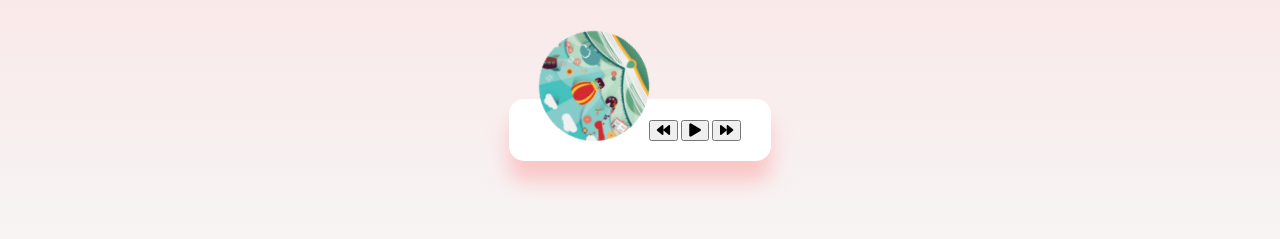
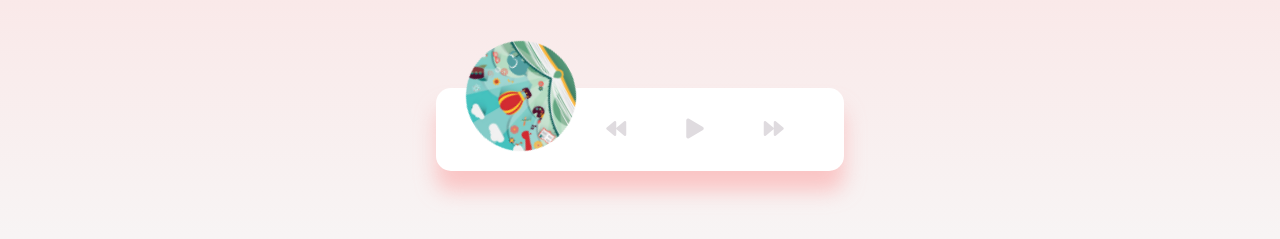
Before and after one commit to rcho100/music-box, a plain HTML site: page index.html in a window 1280 px wide. Shown: the part 311-550 px from the top of the page. Drawn offline with Linux system fonts and the light colour scheme.

Commit message:
Style & position navigation and buttons

```diff
--- a/style.css
+++ b/style.css
@@ -55,3 +55,20 @@ body {
     transform: rotate(360deg);
   }
 }
+
+.music-nav {
+  display: flex;
+  align-items: center;
+  justify-content: center;
+  z-index: 1;
+}
+
+.btn {
+  background-color: #fff;
+  border: 0;
+  color: #dfdbdf;
+  font-size: 20px;
+  cursor: pointer;
+  padding: 10px;
+  margin: 0 20px;
+}
```
